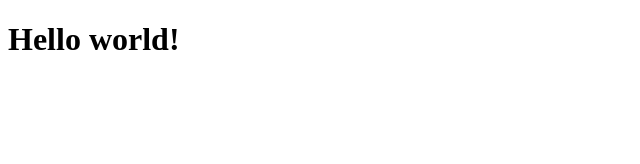
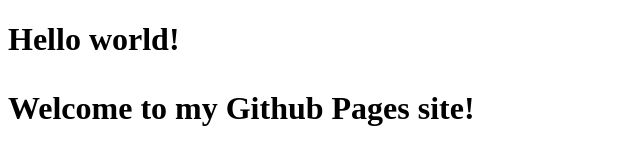
Before and after one commit to ivanjameslo/IvanPersonalWebsite, a plain HTML site: page index.html in a window 1280 px wide. Shown: the whole page, without its empty margins (0-640 px from the left). Drawn offline with Linux system fonts and the light colour scheme.

Commit message:
Update index.html

```diff
--- a/index.html
+++ b/index.html
@@ -5,6 +5,6 @@
 </head>
 <body>
  <h1>Hello world!</h>
- <pWelcome to my Github Pages site!</p>
+ <p>Welcome to my Github Pages site!</p>
 </body>
 </html>
```
